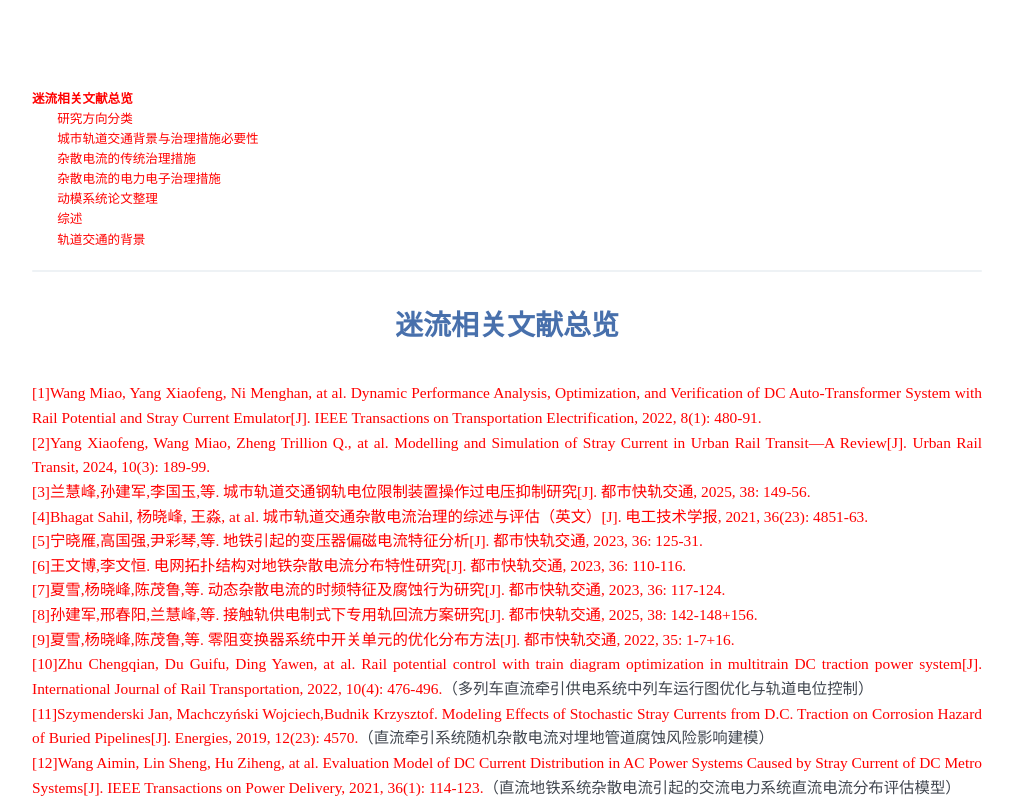
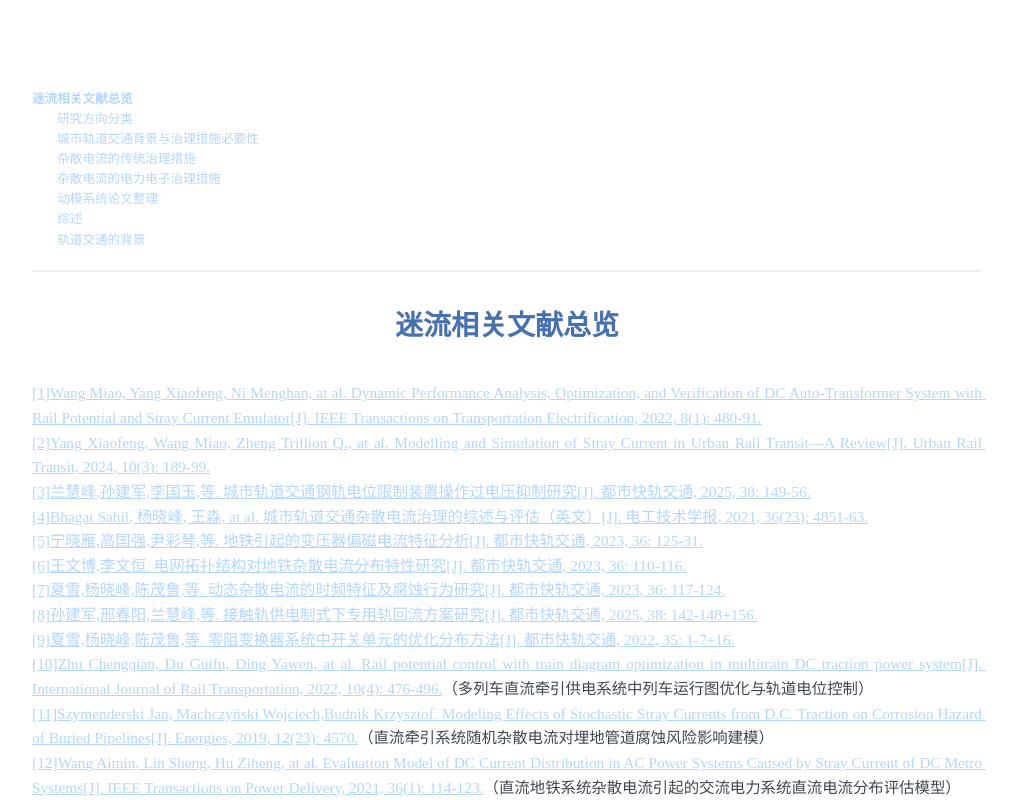
Before and after one commit to zswang369/zswang369.github.io, a plain HTML site: page index.html in a window 1280 px wide. Shown: the top 800 px of the page, without its empty margins (133-1150 px from the left). Drawn offline with Linux system fonts and the light colour scheme.

Commit message:
Update index.html

```diff
--- a/index.html
+++ b/index.html
@@ -729,25 +729,21 @@ table td {
     width: auto !important;
 }
 
-  /* 设置默认样式 */
-#write a{
-  text-decoration: none;
-}
   /* 没有访问过的样式 */
 #write a:link{
-    color:#f00;
+    color:#b5d6fc;
   }
   /* 访问过的样式 */
 #write a:visited{
-    color:#0f0;
+    color:#b5d6fc;
   }
   /* 鼠标悬停的样式 */
 #write a:hover{
-    color:#00f;
+    color:#ffb3b3;
   }
   /* 鼠标激活(点击未松开)的样式 */
 #write a:active{
-  color:#ccc;
+  color:#ffb3ff;
 }
 
 /* Footnote */
```
